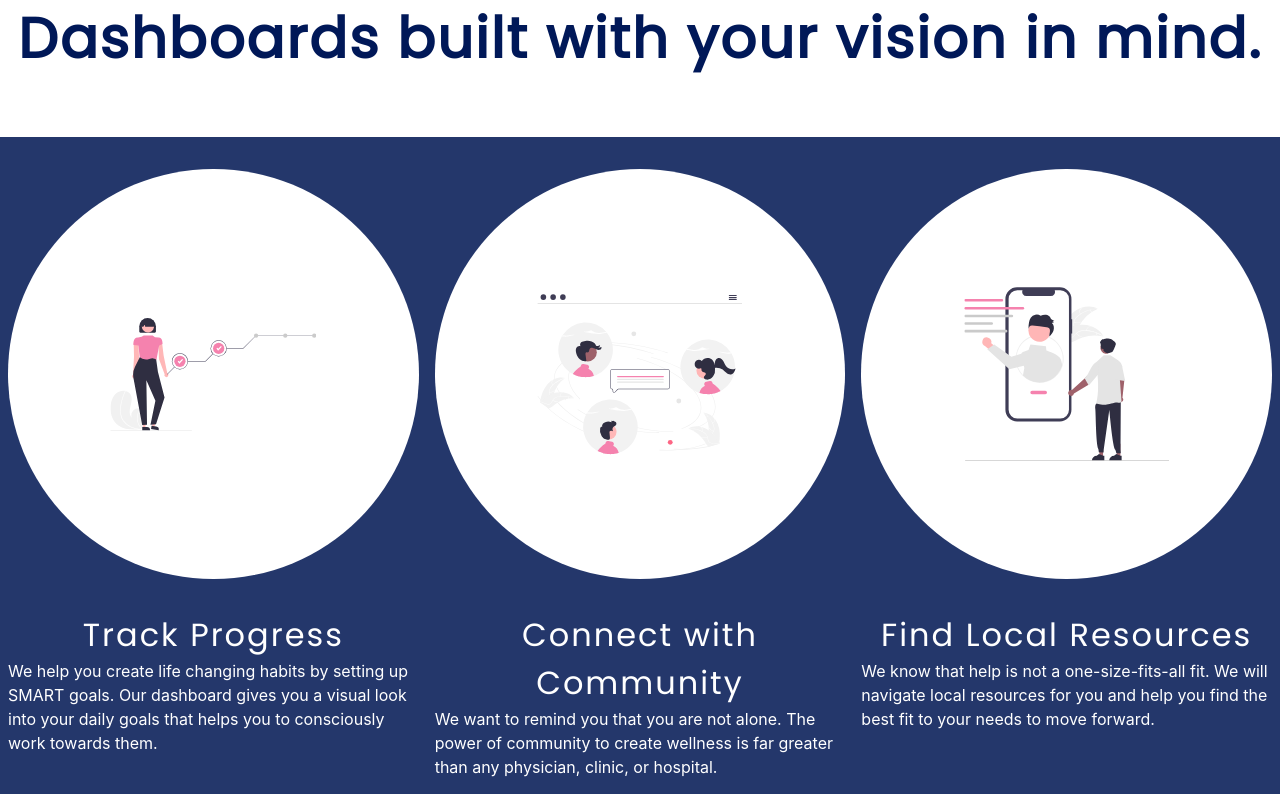
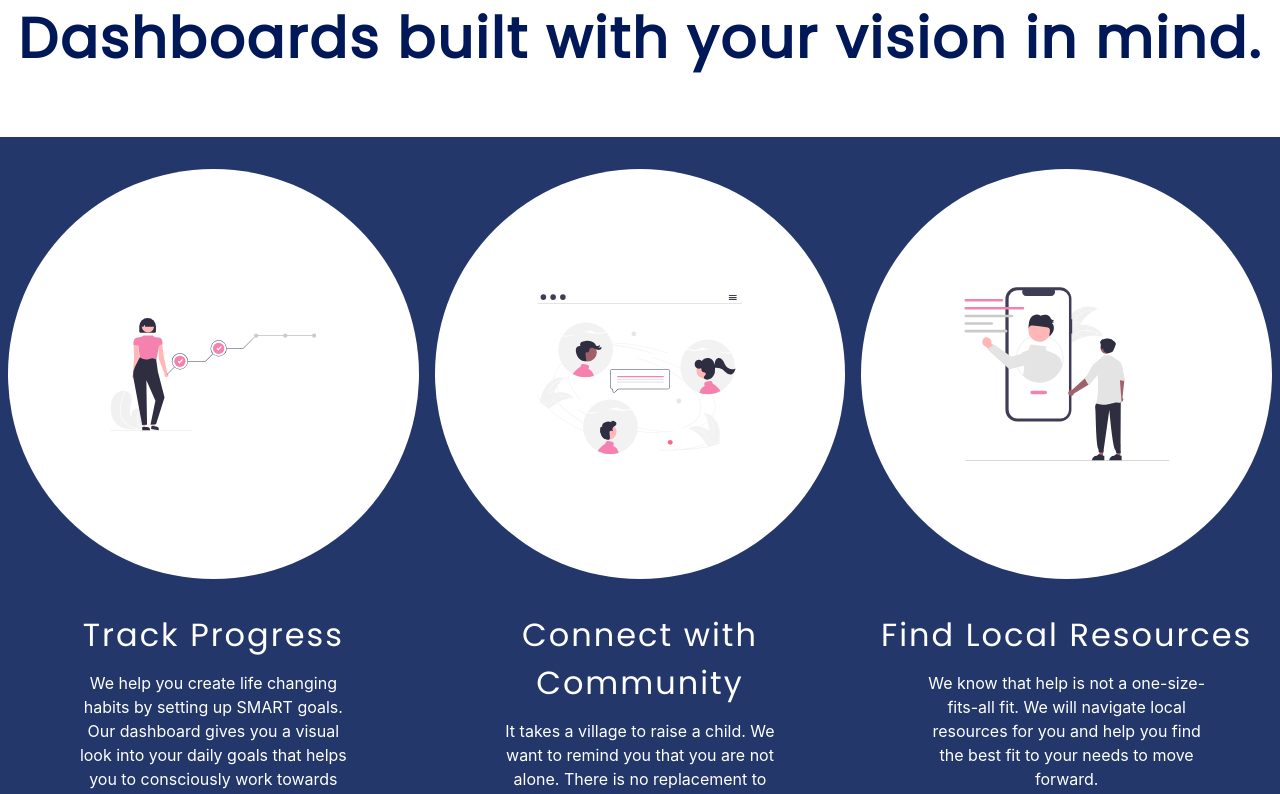
Before and after one commit to allyroo/hackathon-wellness, a React (Create React App) app: page / in a window 1280 px wide. Shown: the part 2920-3714 px from the top of the page. Built offline with nearby package versions, Linux system fonts and the light colour scheme; a web font is replaced by a local one.

Commit message:
touch ups

```diff
--- a/src/pages/Landing.css
+++ b/src/pages/Landing.css
@@ -210,6 +210,13 @@ img {
   letter-spacing: 2px;
 }
 
+.how-description {
+  margin: 0 auto;
+  width: 70%;
+  text-align: center;
+  padding-top: 12px;
+}
+
 .pillar {
   padding-bottom: 75px;
 }
@@ -220,7 +227,7 @@ img {
   width: 100%;
   background-color: #081e59e2;
   padding-top: 2rem;
-  padding-bottom: 2rem;
+  padding-bottom: 3rem;
   justify-content: center;
   grid-gap: 16px;
 }
--- a/src/pages/Landing.jsx
+++ b/src/pages/Landing.jsx
@@ -27,10 +27,10 @@ const Landing = () => {
             <div className="hero-container">
               <div className="hero-left"></div>
               <div className="hero-right">
-                <div className="hero-title">THE EMPOWERED YOU</div>
+                <div className="hero-title">THE&nbsp;EMPOWERED&nbsp;YOU</div>
 
                 <div className="hero-subtext">
-                  Create a personalized plan to track
+                  Create&nbsp;a&nbsp;personalized&nbsp;plan&nbsp;to&nbsp;track
                   your&nbsp;pillars&nbsp;of&nbsp;wellness.
                 </div>
                 <NavLink href="/about">
@@ -117,9 +117,9 @@ const Landing = () => {
                 </div>
                 <div className="how-subtitle">Connect with Community</div>
                 <div className="how-description">
-                  We want to remind you that you are not alone. The power of
-                  community to create wellness is far greater than any
-                  physician, clinic, or hospital.
+                  It takes a village to raise a child. We want to remind you
+                  that you are not alone. There is no replacement to being
+                  supported by those who share similar goals.
                 </div>
               </div>
 
--- a/src/pages/Pillars.css
+++ b/src/pages/Pillars.css
@@ -42,7 +42,7 @@
   border: rgb(185, 179, 179);
 }
 .pill-img:hover {
-  border: rgb(230, 117, 117) double 120px;
+  border: #f79abd double 120px;
 }
 
 .pill {
```
